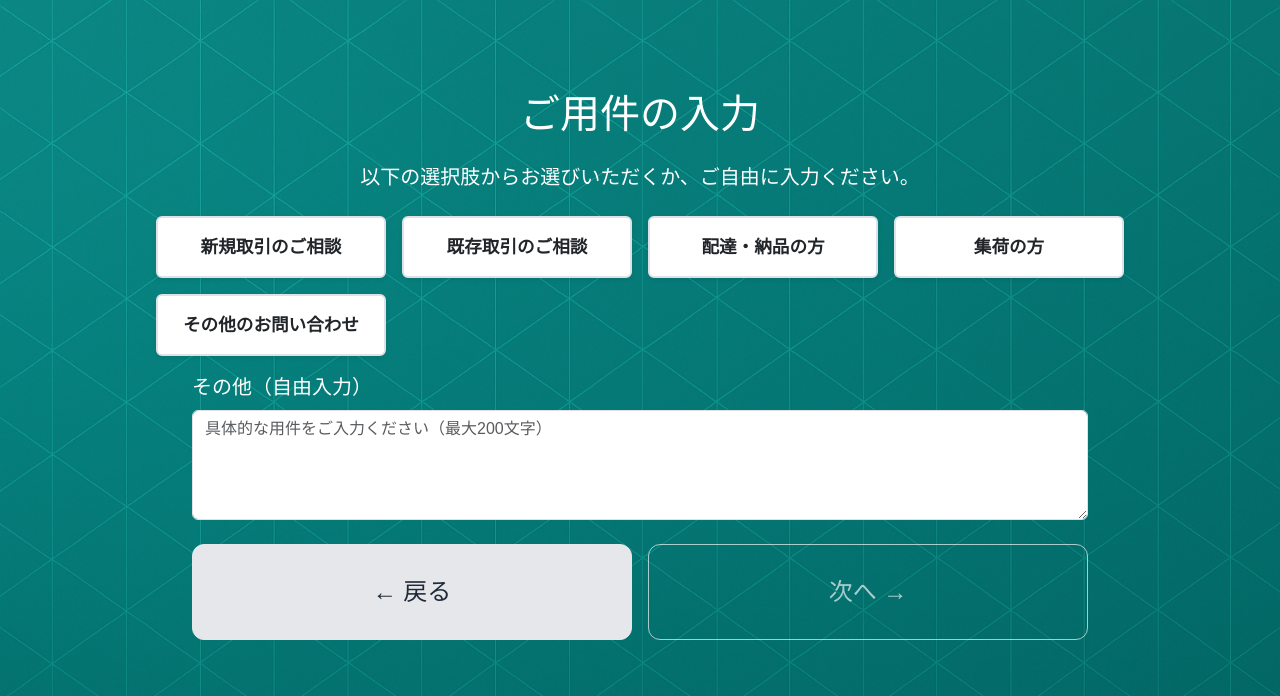
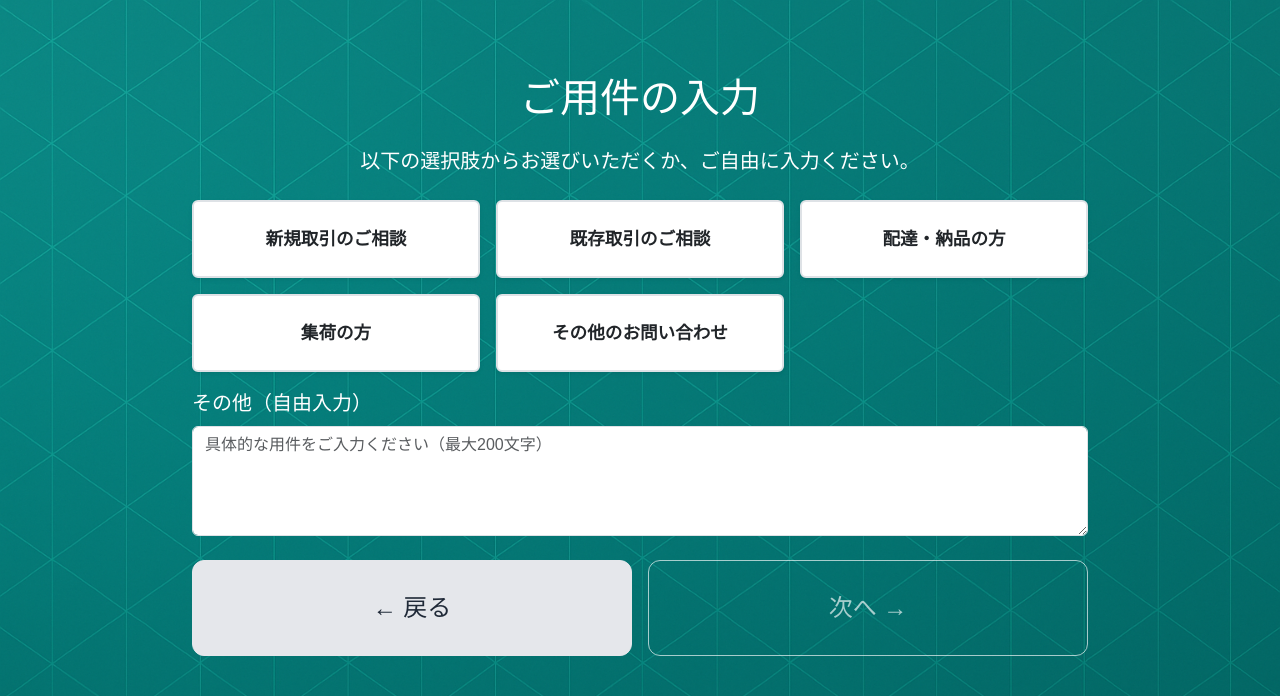
Before and after one commit to Kasai-Ohara-Tsu/apo2, a Django app: page /purpose-input/ in a window 1280 px wide. Shown: the top 696 px of the page. Run offline with Django 4.2, Linux system fonts and the light colour scheme.

Commit message:
修正18

```diff
--- a/frontend/templates/frontend/screens/purpose_input.html
+++ b/frontend/templates/frontend/screens/purpose_input.html
@@ -21,13 +21,18 @@
 
 
         <!-- ラジオボタングリッド (カード形式) -->
-        <div class="d-grid gap-3 justify-content-center"
-            style="grid-template-columns: repeat(4, minmax(230px, 1fr)); max-width: 600px; margin: 0 auto;">
+        <!-- ラジオボタングリッド（3列固定） -->
+        <div class="d-grid gap-3 justify-content-center" style="
+        grid-template-columns: repeat(3, minmax(220px, 1fr));
+        max-width: 900px;
+        margin: 0 auto;
+     ">
             {% for purpose in purposes %}
             <input class="purpose-radio-input" type="radio" name="purpose" id="purpose{{ forloop.counter }}"
                 value="{{ purpose }}">
-            <label class="purpose-radio-label card shadow-sm p-3 text-center" for="purpose{{ forloop.counter }}">
-                <span class="fw-bold ">{{ purpose }}</span>
+            <label class="purpose-radio-label card shadow-sm p-4 text-center" for="purpose{{ forloop.counter }}"
+                style="cursor:pointer;">
+                <span class="fw-bold">{{ purpose }}</span>
             </label>
             {% endfor %}
         </div>
```
